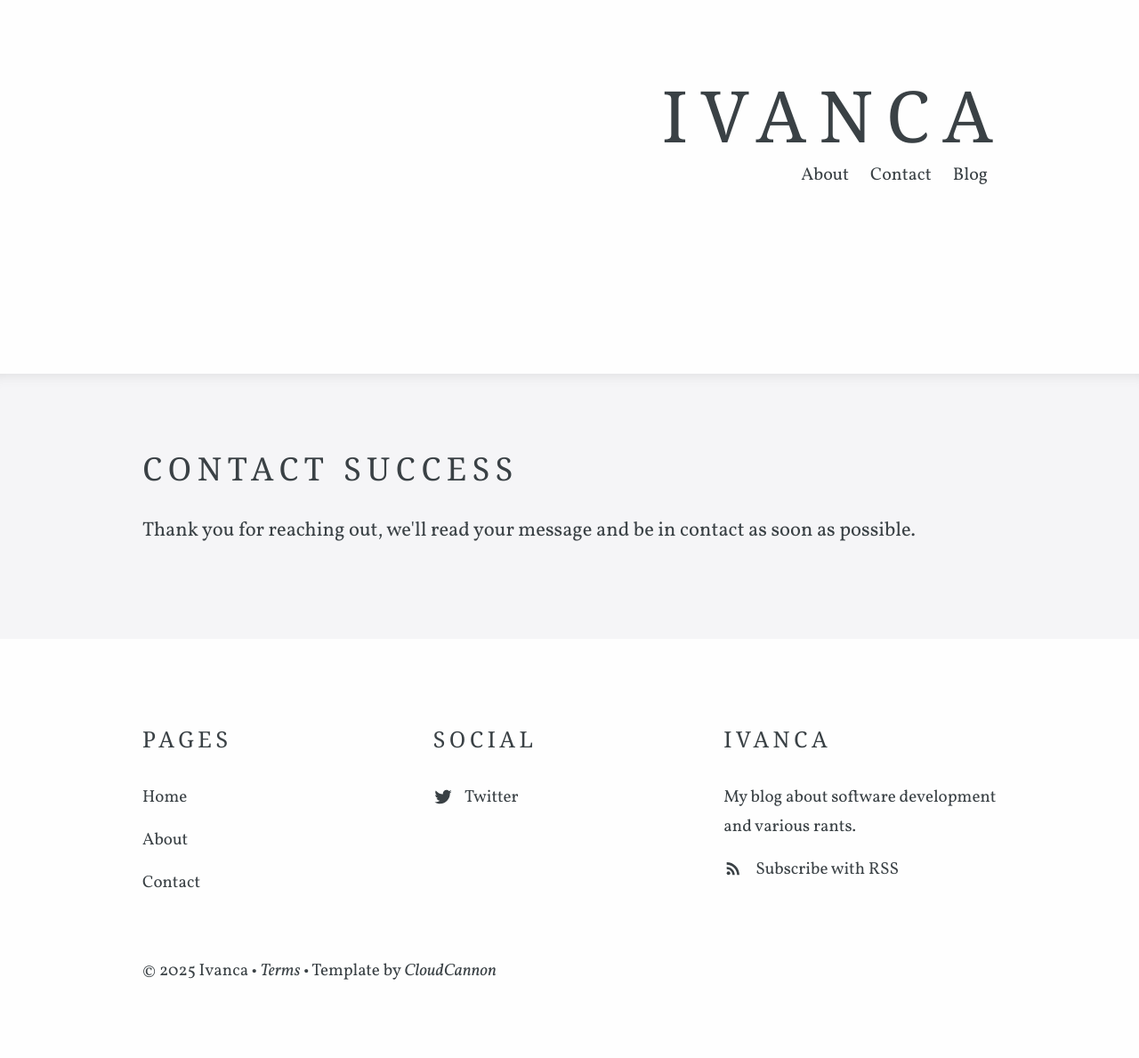
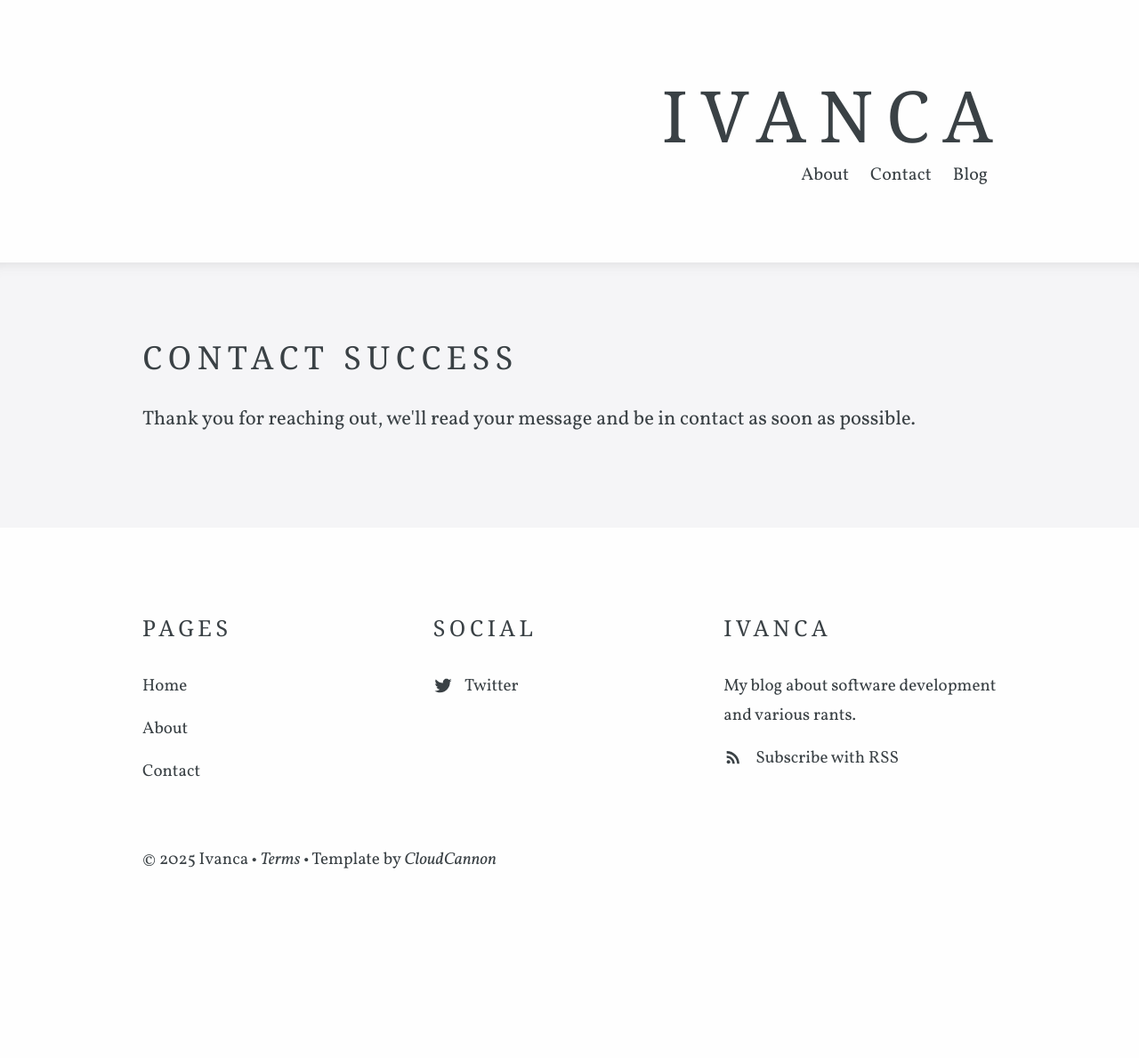
Before and after one commit to Ivanca/ivanca.github.io, a Jekyll site: the page built from contact-success.html, in a window 1280 px wide. Shown: the whole page at 89% size. Built offline with Jekyll 4.4.1, drawn with Linux system fonts in a browser that asks for light colours; some web fonts are replaced; after the commit the page ends 1064 px from its top, so only the background shows below that.

Commit message:
Remove fixed height from header for better responsiveness

```diff
--- a/_sass/_layout.scss
+++ b/_sass/_layout.scss
@@ -20,7 +20,6 @@ header {
 	background-size: cover;
 	background-repeat: no-repeat;
 	background-position: calc(50% - 40px) 175px;
-	height: 420px;
 	box-sizing: border-box;
 
 	.container {
```
